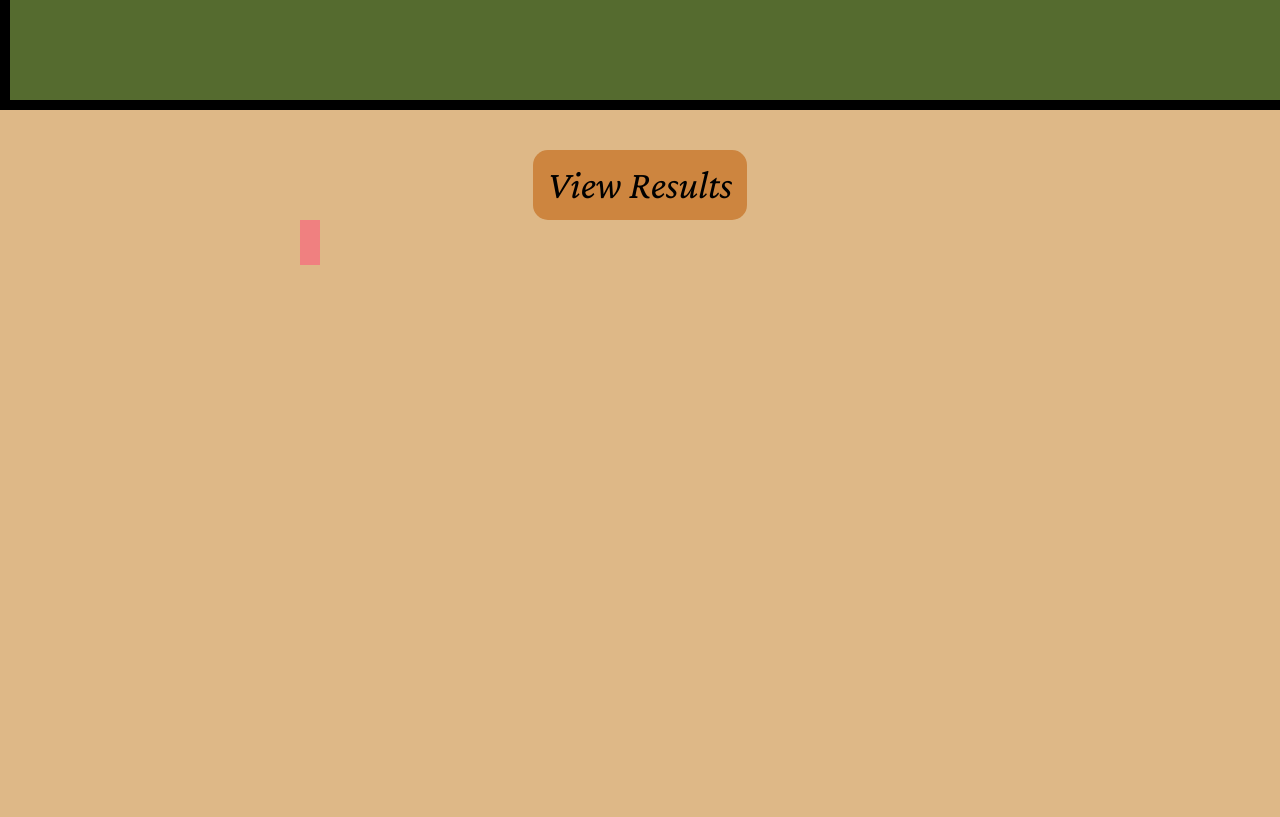
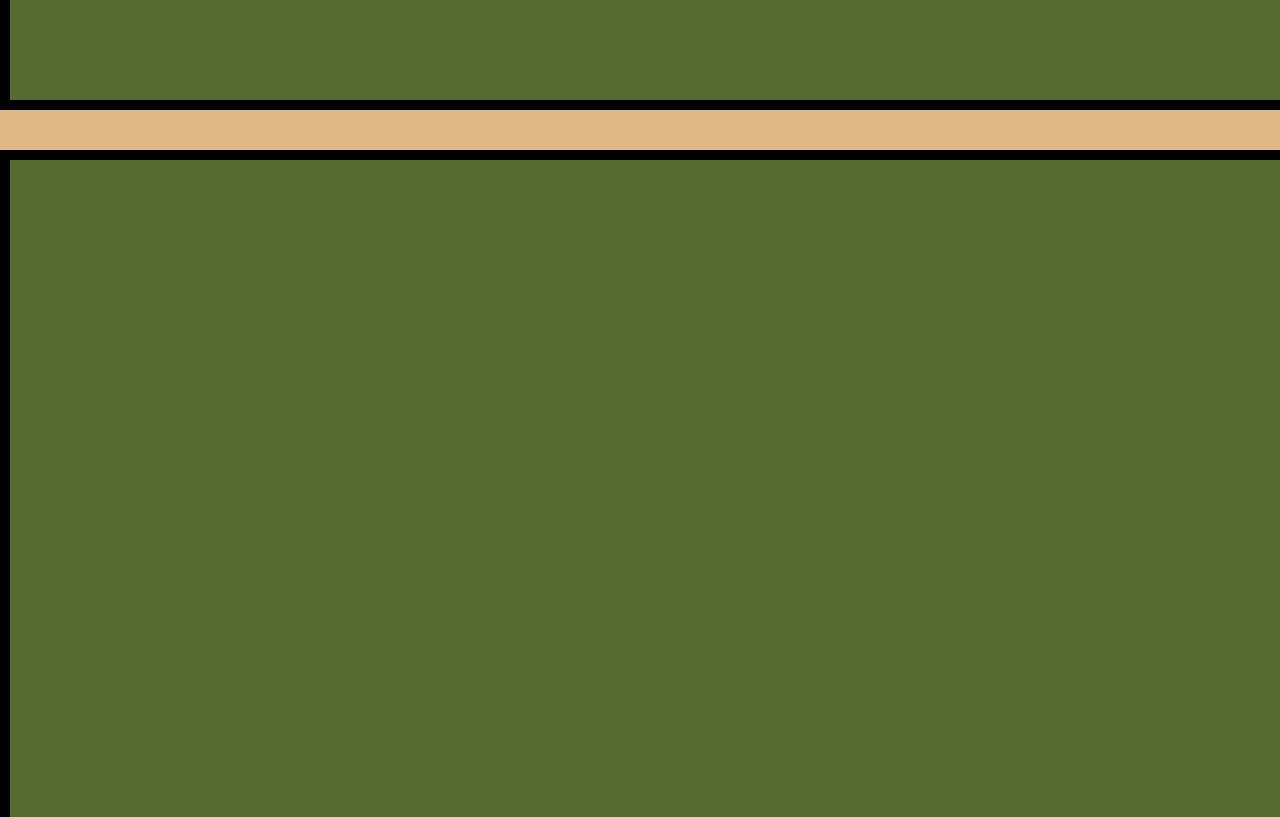
Before and after one commit to Zach-Winterton/BusMall, a plain HTML site: page index.html in a window 1280 px wide. Shown: the part 723-1540 px from the top of the page. Before the commit the page ends 988 px from the top, so only its background shows below. Drawn offline with nearby package versions, Linux system fonts and the light colour scheme; a web font is replaced by a local one.

Commit message:
added js chart

```diff
--- a/index.html
+++ b/index.html
@@ -23,11 +23,13 @@
       <img>
       <img>
     </section>
-    <div>View Results</div>
-    <ul>
-    <li></li>
-    </ul>
+
+      <section id="js-chart">
+      <canvas id="myChart" width="1400" height="850"></canvas>
+    </section>
+
   </main>
+  <script src="https://cdn.jsdelivr.net/npm/chart.js"></script>
 
   <script src="js/app.js"></script>
 
```
